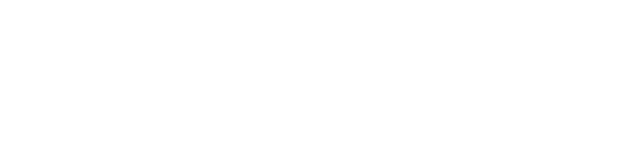
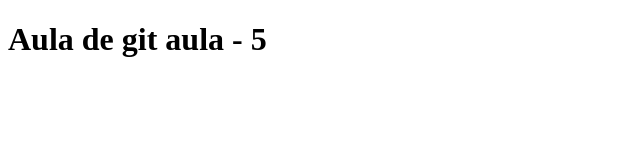
Before and after one commit to brunodsn/aula-cinco-git, a plain HTML site: page index.html in a window 1280 px wide. Shown: the whole page, without its empty margins (0-640 px from the left). Drawn offline with Linux system fonts and the light colour scheme.

Commit message:
alteracao no index html

```diff
--- a/index.html
+++ b/index.html
@@ -8,6 +8,6 @@
     </title>
 </head>
 <body>
-
+    <h1>Aula de git aula - 5</h1>
 </body>
 </html>
```
